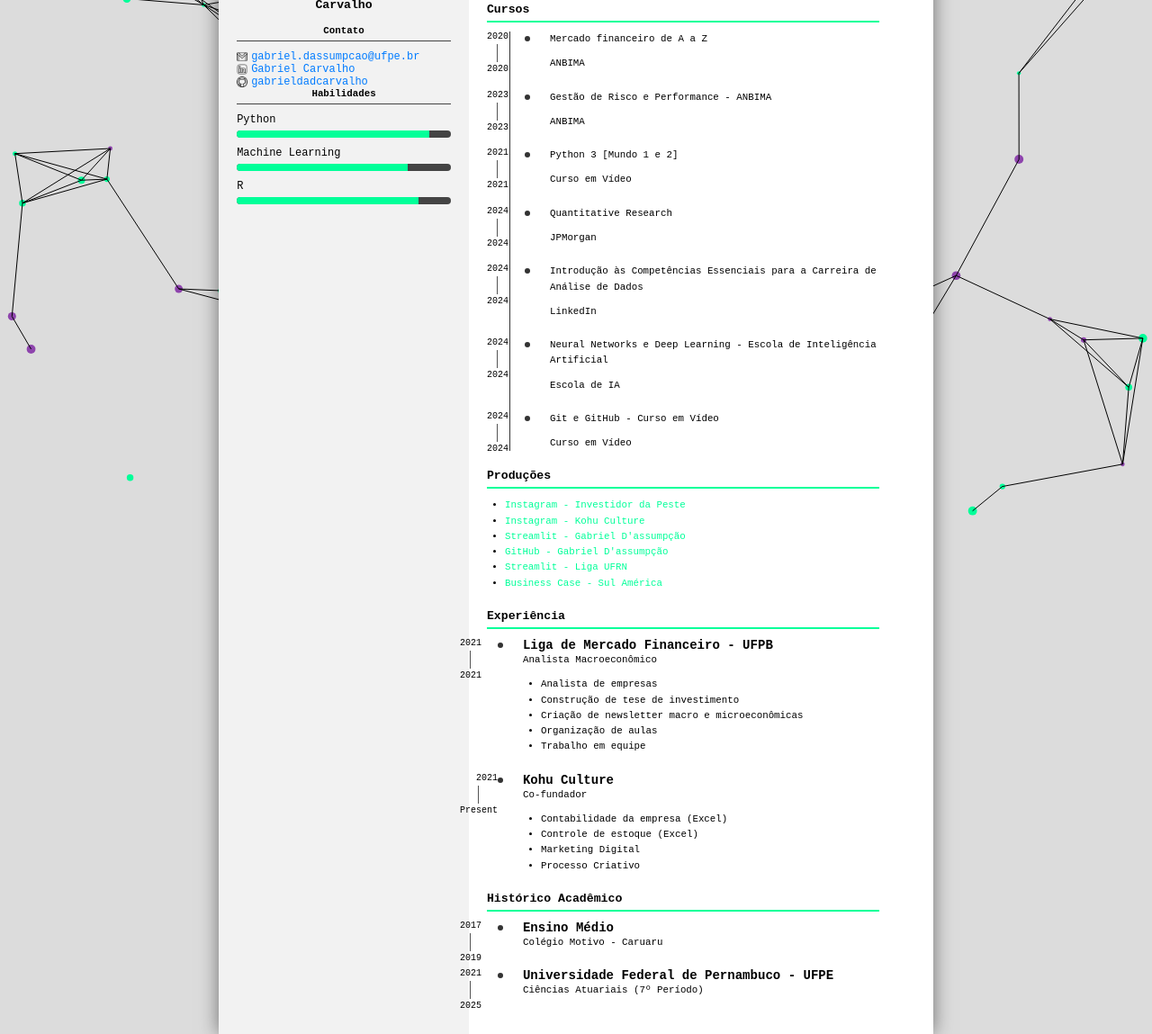
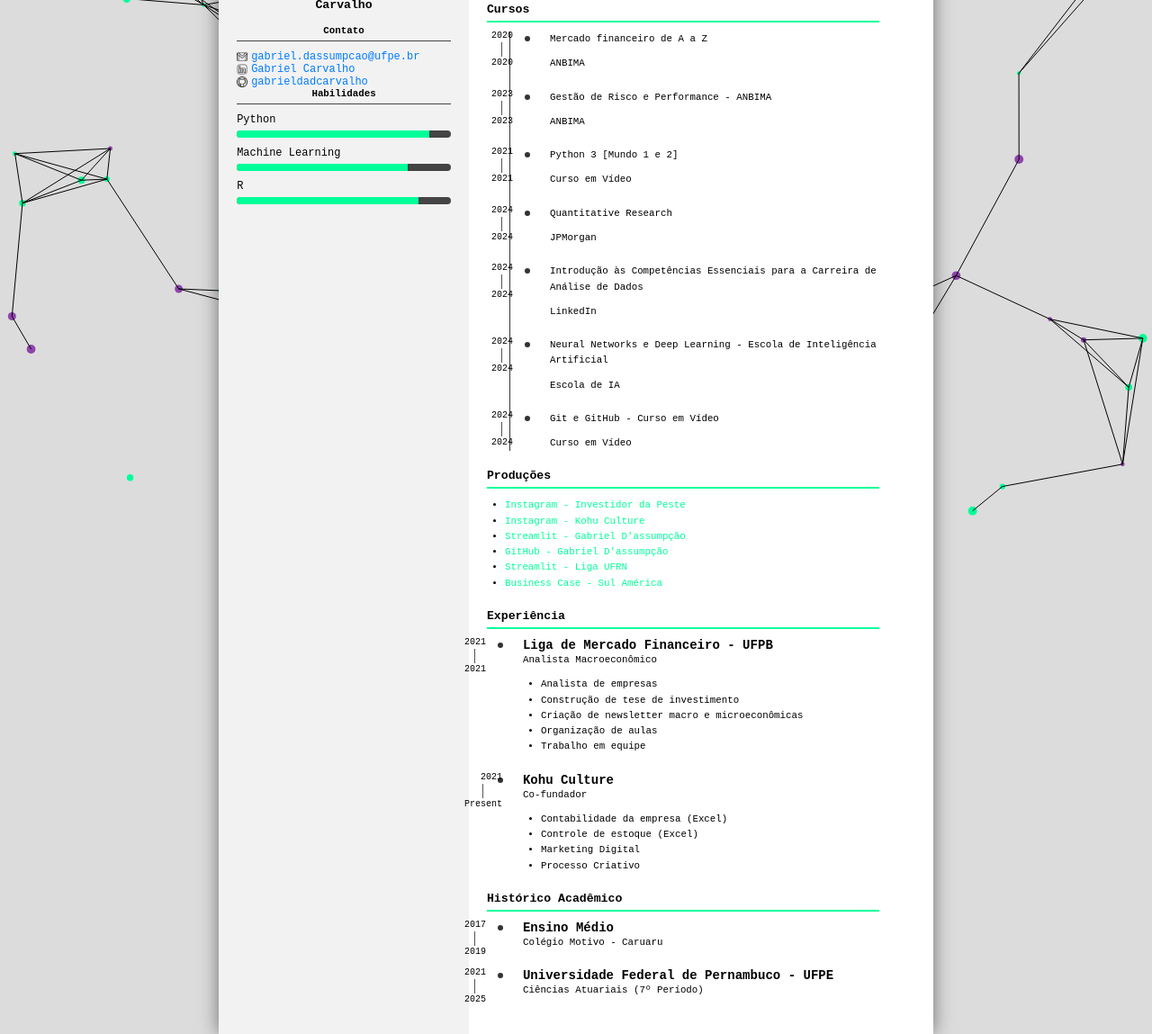
Before and after one commit to gabrieldadcarvalho/gabrieldadcarvalho.github.io, a plain HTML site: page index.html in a window 1280 px wide. Shown: the part 227-1376 px from the top of the page at 90% size. Drawn offline with Linux system fonts and the light colour scheme.

Commit message:
Update styles.css

```diff
--- a/styles.css
+++ b/styles.css
@@ -9,7 +9,7 @@ html, body {
   width: 100%;
   height: 100%;
   font-family: 'JetBrains Mono', monospace;
-  font-size: 12px;  /* Tamanho global das fontes */
+  font-size: 12px;
 }
 
 /* Fundo com animação */
@@ -205,16 +205,16 @@ body {
   height: 6px;
   background-color: #333;
   border-radius: 50%;
-  transform: translateX(-50%);
+  margin-left: -3px; /* Centraliza o círculo na linha (15px - 3px = 12px, fazendo o centro ser 15px) */
 }
 
 /* Novo estilo para as datas com duas informações */
 .date-container {
   position: absolute;
-  left: -30px;  /* Mais próximo da linha */
+  left: -25px; /* Aproxima as datas da linha */
   top: 0;
   text-align: right;
-  line-height: 1.2;
+  line-height: 1;
   font-size: 10px;  /* Tamanho reduzido */
 }
 
@@ -226,7 +226,7 @@ body {
 .date-line {
   display: block;
   width: 1px;
-  height: 20px;  /* Altura da linha entre as datas */
+  height: 16px; /* Altura da linha entre as datas */
   background-color: #555;
   margin: 2px auto;
 }
```
